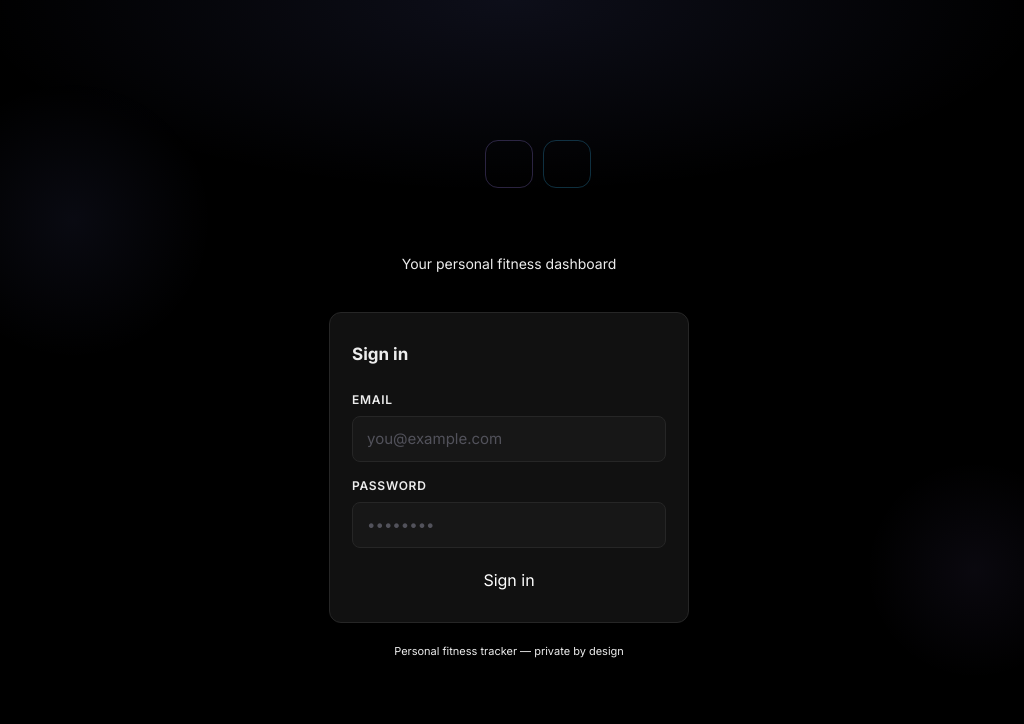
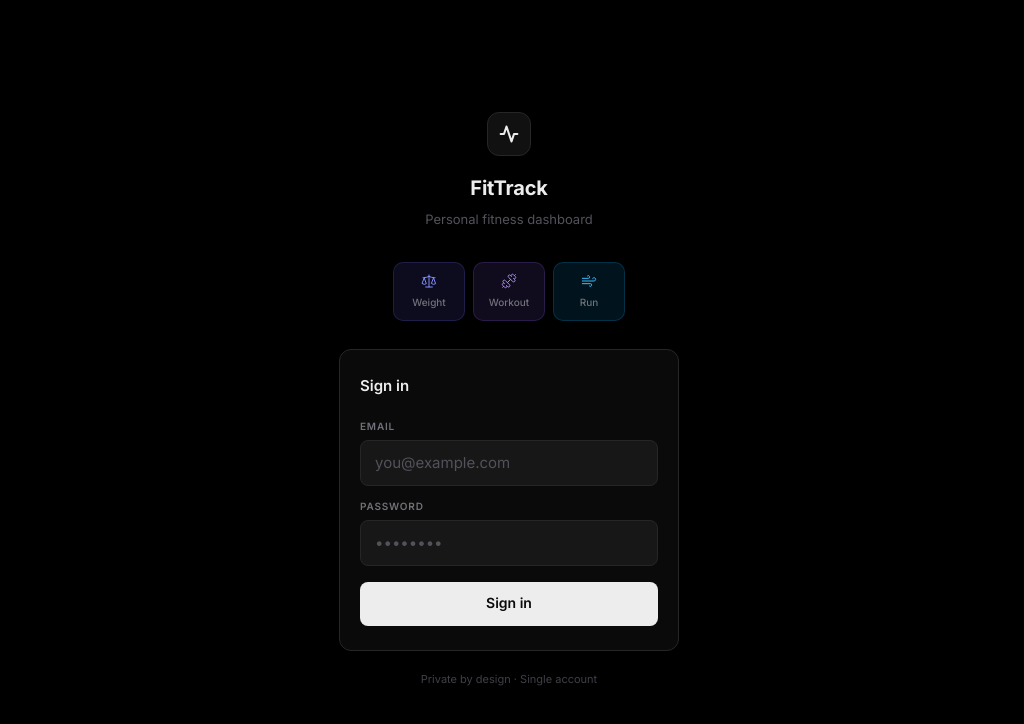
Before and after one commit to himanchal08/ff-track, a Next.js app: page /login in a window 1280 px wide. Shown: the top 724 px of the page, without its empty margins (131-1155 px from the left). Built offline with nearby package versions, Linux system fonts and the light colour scheme.

Commit message:
style: update login page design for improved aesthetics and user experience

```diff
--- a/src/app/login/page.tsx
+++ b/src/app/login/page.tsx
@@ -36,82 +36,81 @@ export default function LoginPage() {
   return (
     <div style={{
       minHeight: '100dvh',
-      background: 'var(--bg-base)',
+      background: '#000000',
       display: 'flex',
       flexDirection: 'column',
       alignItems: 'center',
       justifyContent: 'center',
       padding: '24px 20px',
-      /* Ambient glow from the top */
-      backgroundImage: 'radial-gradient(ellipse 70% 40% at 50% 0%, rgba(129,140,248,0.1) 0%, transparent 60%)',
     }}>
-
-      {/* Decorative blurred orbs */}
-      <div style={{
-        position: 'fixed', top: '10%', left: '5%',
-        width: '280px', height: '280px', borderRadius: '50%',
-        background: 'radial-gradient(circle, rgba(129,140,248,0.07) 0%, transparent 70%)',
-        pointerEvents: 'none',
-      }} />
-      <div style={{
-        position: 'fixed', bottom: '15%', right: '5%',
-        width: '220px', height: '220px', borderRadius: '50%',
-        background: 'radial-gradient(circle, rgba(167,139,250,0.06) 0%, transparent 70%)',
-        pointerEvents: 'none',
-      }} />
-
-      <div style={{ width: '100%', maxWidth: '360px', position: 'relative' }}>
+      <div style={{ width: '100%', maxWidth: '340px' }}>
 
         {/* ── Brand ── */}
-        <div style={{ textAlign: 'center', marginBottom: '36px' }}>
-          {/* Icon row */}
-          <div style={{ display: 'flex', justifyContent: 'center', gap: '10px', marginBottom: '18px' }}>
-            {[
-              { Icon: Scale,    color: 'var(--accent-primary)', bg: 'var(--accent-primary-dim)',  border: 'var(--accent-primary-border)' },
-              { Icon: Dumbbell, color: 'var(--accent-violet)',  bg: 'var(--accent-violet-dim)',   border: 'rgba(167,139,250,0.25)' },
-              { Icon: Wind,     color: 'var(--accent-sky)',     bg: 'var(--accent-sky-dim)',      border: 'rgba(56,189,248,0.25)' },
-            ].map(({ Icon, color, bg, border }, i) => (
-              <div key={i} style={{
-                width: 48, height: 48, borderRadius: '13px',
-                background: bg, border: `1px solid ${border}`,
-                display: 'flex', alignItems: 'center', justifyContent: 'center',
-                boxShadow: `0 4px 16px ${bg}`,
-              }}>
-                <Icon size={22} color={color} strokeWidth={1.5} />
-              </div>
-            ))}
+        <div style={{ textAlign: 'center', marginBottom: '32px' }}>
+          {/* Logo icon */}
+          <div style={{
+            width: 44, height: 44,
+            borderRadius: '12px',
+            background: '#111111',
+            border: '1px solid #262626',
+            display: 'flex', alignItems: 'center', justifyContent: 'center',
+            margin: '0 auto 16px',
+          }}>
+            <svg width="20" height="20" viewBox="0 0 24 24" fill="none" stroke="#ededed" strokeWidth="2.5" strokeLinecap="round" strokeLinejoin="round">
+              <path d="M22 12h-4l-3 9L9 3l-3 9H2" />
+            </svg>
           </div>
 
           <h1 style={{
-            fontSize: '26px', fontWeight: 800, margin: '0 0 6px',
-            background: 'var(--gradient-brand)',
-            WebkitBackgroundClip: 'text', WebkitTextFillColor: 'transparent', backgroundClip: 'text',
-            letterSpacing: '-0.02em',
+            fontSize: '20px', fontWeight: 700, margin: '0 0 5px',
+            color: '#ededed', letterSpacing: '-0.01em',
           }}>
             FitTrack
           </h1>
-          <p style={{ fontSize: '14px', color: 'var(--fg-muted)', margin: 0 }}>
-            Your personal fitness dashboard
+          <p style={{ fontSize: '13px', color: '#52525b', margin: 0 }}>
+            Personal fitness dashboard
           </p>
         </div>
 
+        {/* ── Features row ── */}
+        <div style={{ display: 'flex', justifyContent: 'center', gap: '8px', marginBottom: '28px' }}>
+          {[
+            { Icon: Scale,    label: 'Weight',  color: '#818cf8', bg: 'rgba(99,102,241,0.12)',   border: 'rgba(99,102,241,0.2)' },
+            { Icon: Dumbbell, label: 'Workout', color: '#a78bfa', bg: 'rgba(139,92,246,0.12)',   border: 'rgba(139,92,246,0.2)' },
+            { Icon: Wind,     label: 'Run',     color: '#38bdf8', bg: 'rgba(14,165,233,0.12)',   border: 'rgba(14,165,233,0.2)' },
+          ].map(({ Icon, label, color, bg, border }) => (
+            <div key={label} style={{
+              display: 'flex', flexDirection: 'column', alignItems: 'center', gap: '5px',
+              padding: '10px 14px',
+              background: bg, border: `1px solid ${border}`,
+              borderRadius: '10px', minWidth: '72px',
+            }}>
+              <Icon size={16} color={color} strokeWidth={1.5} />
+              <span style={{ fontSize: '10px', color: '#71717a', fontWeight: 500 }}>{label}</span>
+            </div>
+          ))}
+        </div>
+
         {/* ── Card ── */}
-        <div className="glass-card-elevated" style={{ padding: '28px 22px' }}>
-          <h2 style={{ fontSize: '17px', fontWeight: 700, color: 'var(--fg-primary)', margin: '0 0 22px' }}>
+        <div style={{
+          background: '#0a0a0a',
+          border: '1px solid #262626',
+          borderRadius: '12px',
+          padding: '24px 20px',
+          boxShadow: '0 4px 12px rgba(0,0,0,0.5)',
+        }}>
+          <h2 style={{ fontSize: '15px', fontWeight: 600, color: '#ededed', margin: '0 0 20px' }}>
             Sign in
           </h2>
 
-          <form onSubmit={handleSubmit} style={{ display: 'flex', flexDirection: 'column', gap: '14px' }}>
-
+          <form onSubmit={handleSubmit} style={{ display: 'flex', flexDirection: 'column', gap: '12px' }}>
             {/* Email */}
             <div>
               <label htmlFor="login-email" style={{
-                display: 'block', fontSize: '12px', fontWeight: 600,
-                color: 'var(--fg-secondary)', marginBottom: '7px',
-                textTransform: 'uppercase', letterSpacing: '0.06em',
-              }}>
-                Email
-              </label>
+                display: 'block', fontSize: '10px', fontWeight: 600,
+                color: '#71717a', marginBottom: '6px',
+                textTransform: 'uppercase', letterSpacing: '0.08em',
+              }}>Email</label>
               <input
                 id="login-email" type="email" autoComplete="email" required
                 className="input-field"
@@ -123,12 +122,10 @@ export default function LoginPage() {
             {/* Password */}
             <div>
               <label htmlFor="login-password" style={{
-                display: 'block', fontSize: '12px', fontWeight: 600,
-                color: 'var(--fg-secondary)', marginBottom: '7px',
-                textTransform: 'uppercase', letterSpacing: '0.06em',
-              }}>
-                Password
-              </label>
+                display: 'block', fontSize: '10px', fontWeight: 600,
+                color: '#71717a', marginBottom: '6px',
+                textTransform: 'uppercase', letterSpacing: '0.08em',
+              }}>Password</label>
               <input
                 id="login-password" type="password" autoComplete="current-password" required
                 className="input-field"
@@ -140,9 +137,9 @@ export default function LoginPage() {
             {/* Error */}
             {error && (
               <div role="alert" style={{
-                padding: '10px 13px', borderRadius: '8px',
-                background: 'var(--accent-rose-dim)', border: '1px solid rgba(251,113,133,0.25)',
-                fontSize: '13px', color: 'var(--accent-rose)',
+                padding: '9px 12px', borderRadius: '8px',
+                background: 'rgba(239,68,68,0.1)', border: '1px solid rgba(239,68,68,0.2)',
+                fontSize: '13px', color: '#f87171',
               }}>
                 {error}
               </div>
@@ -151,12 +148,11 @@ export default function LoginPage() {
             {/* Submit */}
             <button
               id="login-submit-btn" type="submit" disabled={loading}
-              className="btn-primary"
+              className="btn-premium"
               style={{
-                width: '100%', padding: '0 20px',
-                background: loading ? 'var(--bg-elevated)' : undefined,
-                color: loading ? 'var(--fg-muted)' : 'white',
-                marginTop: '6px',
+                width: '100%', marginTop: '4px',
+                background: loading ? '#1a1a1a' : '#ededed',
+                color: loading ? '#52525b' : '#0a0a0a',
               }}
             >
               {loading ? 'Signing in…' : 'Sign in'}
@@ -164,11 +160,8 @@ export default function LoginPage() {
           </form>
         </div>
 
-        <p style={{
-          textAlign: 'center', fontSize: '11px', color: 'var(--fg-muted)',
-          marginTop: '20px',
-        }}>
-          Personal fitness tracker — private by design
+        <p style={{ textAlign: 'center', fontSize: '11px', color: '#3f3f46', marginTop: '20px' }}>
+          Private by design · Single account
         </p>
       </div>
     </div>
```
